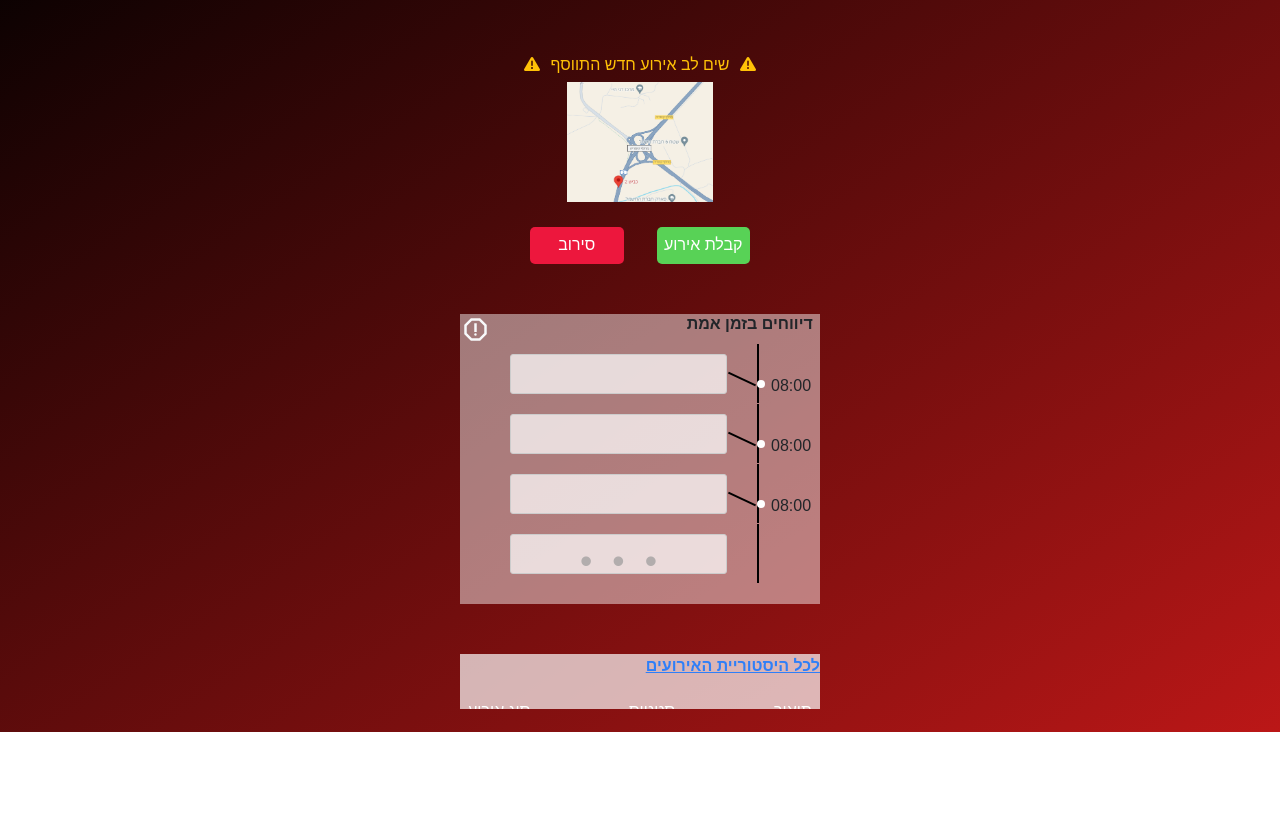
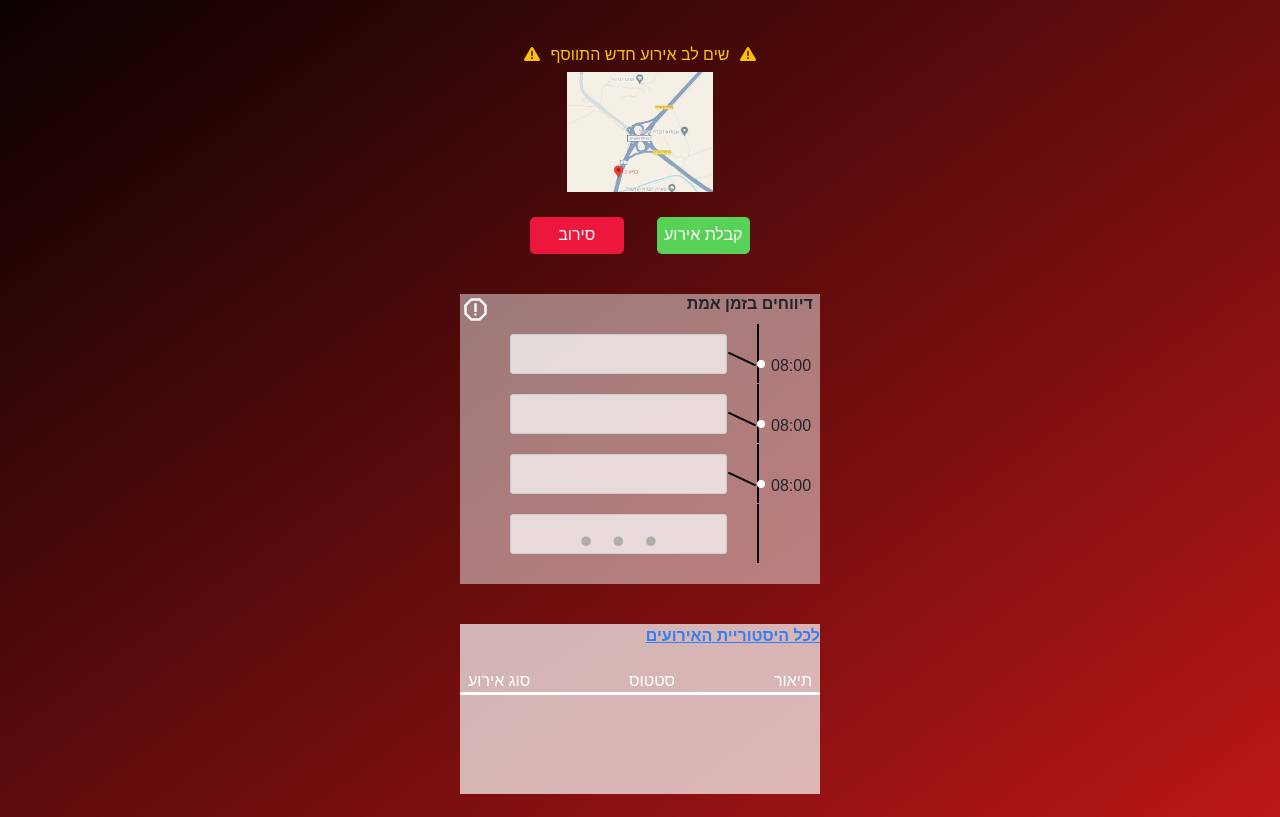
Before and after one commit to DaniellaElbaz/proj_2-client, a plain HTML site: page eventLive.html in a window 1280 px wide. Shown: the part 114-931 px from the top of the page. Before the commit the page ends 846 px from the top, so only its background shows below. Drawn offline with nearby package versions, Linux system fonts and the light colour scheme; no server answers.

Commit message:
fix section position last error in event live

```diff
--- a/css/style.css
+++ b/css/style.css
@@ -1263,8 +1263,8 @@ textarea {
     align-items: center;
     justify-content: center;
     text-align: center;
-    position: relative;
-    top: 50px;
+    margin-top: 5vh;
+
 
 }
 
@@ -1335,8 +1335,7 @@ textarea {
     display: flex;
     justify-content: center;
     align-items: center;
-    position: relative;
-    top: 100px;
+    margin-top: 5vh;
 }
 
 .timeLineAndReportContainer {
@@ -1442,8 +1441,7 @@ textarea {
     margin-top: 30px;
     display: flex;
     justify-content: center;
-    position: relative;
-    top: 120px;
+    margin-top: 5vh;
 }
 
 .eventHistoryContainer {
```
